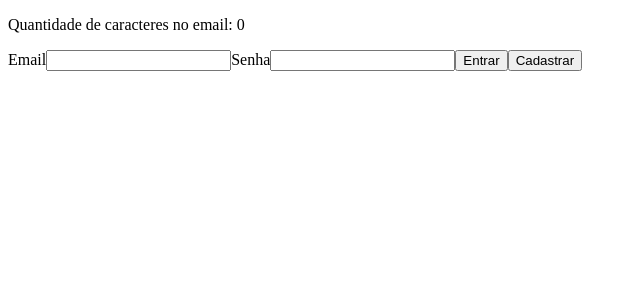
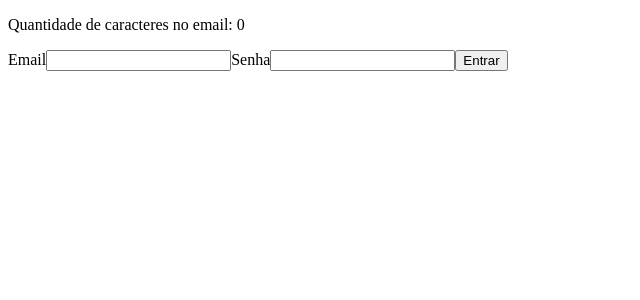
Before and after one commit to Kauan-deAlmeida/project_react, a React (Create React App) app: page /entrar in a window 1280 px wide. Shown: the top 300 px of the page, without its empty margins (0-640 px from the left). Built offline with nearby package versions, Linux system fonts and the light colour scheme.

Commit message:
feat: Usando a API de context

```diff
--- a/src/app/App.tsx
+++ b/src/app/App.tsx
@@ -1,9 +1,10 @@
 import { Routes } from "./routes";
+import { UsuarioLogadoProvider } from "./shared/contexts";
 
 export const App = () => {
   return (
-    <div>
+    <UsuarioLogadoProvider>
       <Routes />
-    </div>
+    </UsuarioLogadoProvider>
   );
 }
--- a/src/app/pages/dashboard/Dashboard.tsx
+++ b/src/app/pages/dashboard/Dashboard.tsx
@@ -2,9 +2,9 @@ import { Link } from "react-router-dom"
 import { Button } from "../../shared/components/ButtonNavigacao"
 import { useRef } from "react"
 
-export const Dashboard =() => {
+export const Dashboard = () => {
 
-    const counterRef = useRef({ counter: 0});
+    const counterRef = useRef({ counter: 0 });
 
     return (
         <div>
--- a/src/app/pages/login/Login.tsx
+++ b/src/app/pages/login/Login.tsx
@@ -41,8 +41,7 @@ export const Login = () => {
                     onChange={newValue => setSenha(newValue)}
                 />
 
-                <ButtonLogin type="button" onClick={handleEntrar}>Entrar</ButtonLogin>
-                <ButtonLogin type="button" onClick={handleEntrar}>Cadastrar</ButtonLogin>
+                <ButtonLogin id="entrar" type="button" onClick={handleEntrar}>Entrar</ButtonLogin>
             </form>
         </div>
     );
--- a/src/app/pages/login/components/ButtonLogin.tsx
+++ b/src/app/pages/login/components/ButtonLogin.tsx
@@ -1,15 +1,14 @@
-
-
 interface IButtonLoginProps {
+    id: string;
     onClick: () => void;
     children: React.ReactNode;
     type?: "button" | "submit" | "reset";
 }
 
-export const ButtonLogin: React.FC<IButtonLoginProps> = ({ type, onClick, children }) => {
+export const ButtonLogin: React.FC<IButtonLoginProps> = ({ id, onClick, children, type }) => {
     return (
         <button
-            id="button"
+            id={id}
             type={type}
             onClick={onClick}
         >
--- /dev/null
+++ b/src/app/shared/contexts/UsuarioLogado.tsx
@@ -0,0 +1,19 @@
+import { createContext } from "react";
+
+interface IUsuarioLogadoContextData {
+    nomeDoUsuario: string;
+}
+
+interface IUsuarioLogadoProviderProps {
+    children: React.ReactNode;
+}
+
+const UsuarioLogadoContext = createContext<IUsuarioLogadoContextData>({} as IUsuarioLogadoContextData);
+
+export const UsuarioLogadoProvider: React.FC<IUsuarioLogadoProviderProps> = ({children}) => {
+    return (
+        <UsuarioLogadoContext.Provider value={{ nomeDoUsuario: 'Kauan'}}>
+            {children}
+        </UsuarioLogadoContext.Provider>
+    );
+};
--- /dev/null
+++ b/src/app/shared/contexts/index.tsx
@@ -0,0 +1 @@
+export *  from './UsuarioLogado';
```
Also changed, not shown: src/app/routes/index.tsx (line endings or trailing spaces).
